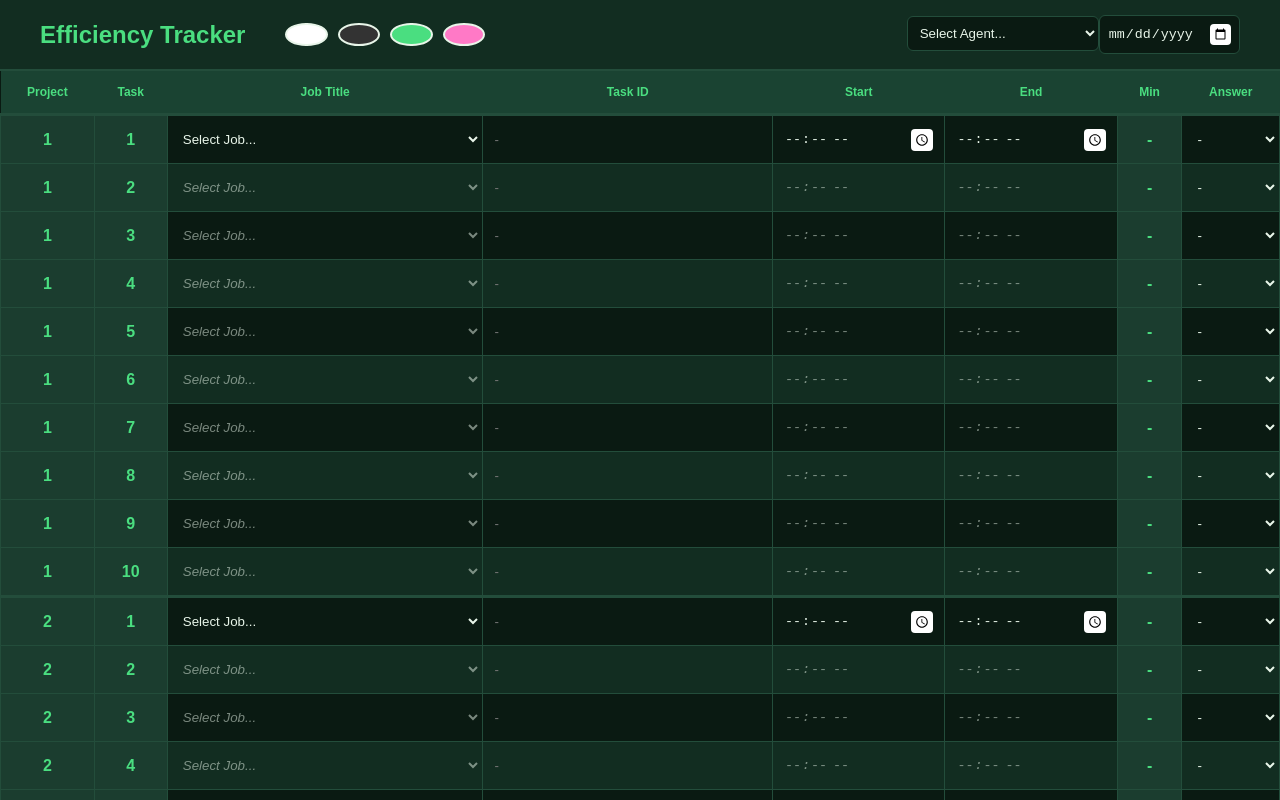
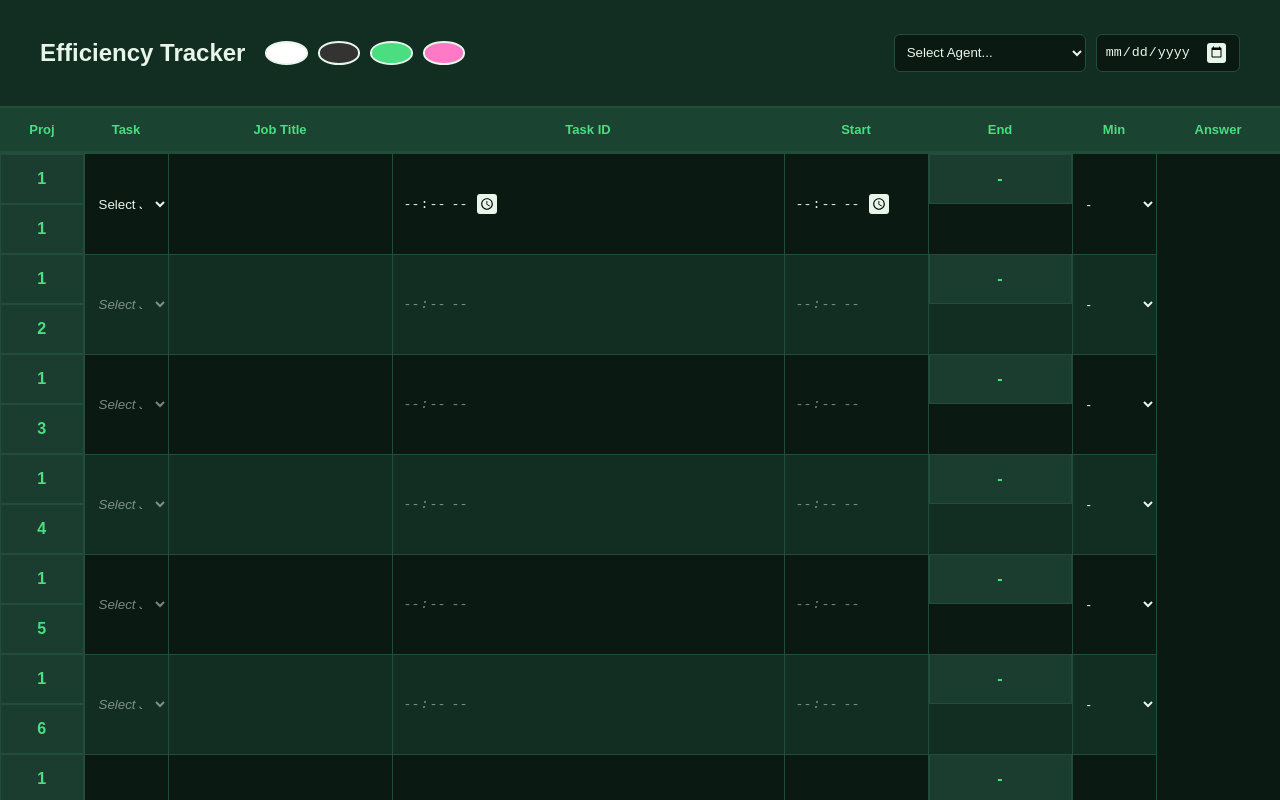
Before and after one commit to beripot/taskTracker, a React (Vite) app in the folder taskTracker/: page / in a window 1280 px wide. Shown: the top 800 px of the page. Built offline with nearby package versions, Linux system fonts and the light colour scheme.

Commit message:
ywa gikapoy nako aning color boshet

```diff
--- a/taskTracker/src/App.css
+++ b/taskTracker/src/App.css
@@ -1,6 +1,4 @@
 /* --- THEME DEFINITIONS --- */
-
-/* Emerald Dark */
 [data-theme='emerald'], :root {
   --deep-bg: #0a1a12;
   --row-bg: #122d21;
@@ -9,11 +7,10 @@
   --accent-green: #4ade80;
   --text-main: #e8f5e9;
   --auto-green: #1b3d2f;
-  --icon-bg: #ffffff;      /* White button background */
-  --icon-filter: invert(0%); /* Black icon inside white button */
+  --btn-bg: #e8f5e9;      /* Light button on dark theme */
+  --btn-icon: invert(0);  /* Black icon */
 }
 
-/* Light Theme */
 [data-theme='light'] {
   --deep-bg: #ffffff;
   --row-bg: #f2f2f2;
@@ -22,11 +19,10 @@
   --accent-green: #000000;
   --text-main: #1a1a1a;
   --auto-green: #e8e8e8;
-  --icon-bg: #000000;      /* Black button background */
-  --icon-filter: invert(100%); /* White icon inside black button */
+  --btn-bg: #1a1a1a;      /* Dark button on light theme */
+  --btn-icon: invert(1);  /* White icon */
 }
 
-/* Dark Mode */
 [data-theme='dark'] {
   --deep-bg: #000000;
   --row-bg: #1a1a1a;
@@ -35,11 +31,10 @@
   --accent-green: #9e9e9e;
   --text-main: #ffffff;
   --auto-green: #222222;
-  --icon-bg: #ffffff;      /* White button background */
-  --icon-filter: invert(0%);
+  --btn-bg: #ffffff;
+  --btn-icon: invert(0);
 }
 
-/* Cyber Theme */
 [data-theme='cyber'] {
   --deep-bg: #1a0b2e;
   --row-bg: #2d134d;
@@ -48,8 +43,8 @@
   --accent-green: #ff79c6;
   --text-main: #f8f8f2;
   --auto-green: #240e42;
-  --icon-bg: #ffffff;      /* White button background */
-  --icon-filter: invert(0%);
+  --btn-bg: #f8f8f2;
+  --btn-icon: invert(0);
 }
 
 /* 1. Global Reset */
@@ -58,48 +53,40 @@ body, html {
   background-color: var(--deep-bg);
   color: var(--text-main);
   font-family: sans-serif;
+  overflow-x: hidden;
 }
 
 .container {
   min-height: 100vh;
-  width: 100vw;
   display: flex;
   flex-direction: column;
-  background-color: var(--deep-bg);
-  transition: background-color 0.3s ease;
 }
 
 /* 2. Header Section */
 .header-section {
-  width: 100%;
   padding: 15px 40px;
   background-color: var(--row-bg);
   border-bottom: 2px solid var(--border-green);
   display: flex;
   justify-content: space-between;
   align-items: center;
-  box-sizing: border-box;
 }
 
-h2 { color: var(--accent-green); margin: 0; font-weight: 700; }
-
-.theme-controls { display: flex; gap: 10px; margin-left: 20px; }
-
+.theme-controls { display: flex; gap: 10px; }
 .theme-btn {
-  width: 20px; height: 20px;
+  width: 22px; height: 22px;
   border-radius: 50%;
   border: 2px solid var(--text-main);
   cursor: pointer;
-  transition: transform 0.2s;
 }
 
-.theme-btn:hover { transform: scale(1.2); }
 .btn-light { background: #ffffff; }
 .btn-dark { background: #333333; }
 .btn-emerald { background: #4ade80; }
 .btn-cyber { background: #ff79c6; }
 
-/* 3. Input Styling */
+/* 3. Global Inputs Styling */
+.global-inputs { display: flex; gap: 10px; }
 .global-inputs select, .global-inputs input {
   background-color: var(--deep-bg);
   border: 1px solid var(--border-green);
@@ -108,27 +95,15 @@ h2 { color: var(--accent-green); margin: 0; font-weight: 700; }
   border-radius: 6px;
 }
 
-/* 4. The Specific Button Fix for Date and Time */
-input[type="date"]::-webkit-calendar-picker-indicator,
-input[type="time"]::-webkit-calendar-picker-indicator {
-  background-color: var(--icon-bg) !important;
-  filter: var(--icon-filter) !important;
-  cursor: pointer;
-  border-radius: 4px;
-  padding: 4px;
-  opacity: 1;
-}
-
-/* 5. Table Styles */
-.table-container { flex-grow: 1; overflow: auto; }
-
-table { width: 100%; border-collapse: collapse; }
+/* 4. Table Layout Fixes */
+.table-container { flex-grow: 1; overflow-y: auto; }
+table { width: 100%; border-collapse: collapse; table-layout: fixed; }
 
 thead th {
   background-color: var(--header-bg);
   color: var(--accent-green);
   padding: 12px;
-  font-size: 12px;
+  font-size: 13px;
   position: sticky;
   top: 0;
   z-index: 10;
@@ -136,46 +111,51 @@ thead th {
 }
 
 tr:nth-child(even) { background-color: var(--row-bg); }
-tr:hover { background-color: rgba(128, 128, 128, 0.05); }
+td {
+  height: 48px;
+  border: 1px solid var(--border-green);
+  padding: 0; /* Important for alignment */
+}
 
-td { height: 45px; border: 1px solid var(--border-green); position: relative; }
-
+/* Center all content inside cells */
 td input, td select {
-  width: 100%; height: 100%;
+  width: 100%;
+  height: 100%;
   background: transparent;
   color: var(--text-main) !important;
   border: none;
   padding: 0 10px;
+  display: flex;
+  align-items: center;
   box-sizing: border-box;
 }
 
-/* Dropdown styling */
-select, option {
-  background-color: var(--row-bg);
-  color: var(--text-main) !important;
+/* 5. The STUBBORN Button Fix */
+input[type="date"]::-webkit-calendar-picker-indicator,
+input[type="time"]::-webkit-calendar-picker-indicator {
+  background-color: var(--btn-bg) !important;
+  filter: var(--btn-icon) !important;
+  border-radius: 3px;
+  padding: 3px;
+  cursor: pointer;
+  margin-right: 5px;
 }
 
-/* Disabled row logic */
+/* Inherited/Disabled styling */
+.inherited-field { opacity: 0.5; font-style: italic; }
 td select:disabled, td input:disabled {
-  background-color: transparent !important;
-  color: var(--text-main) !important;
-  opacity: 0.5;
   cursor: not-allowed;
   -webkit-text-fill-color: var(--text-main);
 }
 
-/* Specialized Fields */
 .auto-field {
   background-color: var(--auto-green) !important;
   color: var(--accent-green);
   font-weight: bold;
   text-align: center;
-}
-
-.inherited-field {
-  color: var(--text-main);
-  opacity: 0.5;
-  font-style: italic;
+  display: flex;
+  justify-content: center;
+  align-items: center;
 }
 
 .row-divider { border-top: 3px solid var(--border-green) !important; }
@@ -192,7 +172,7 @@ td select:disabled, td input:disabled {
 
 .submit-btn {
   background-color: var(--accent-green);
-  color: var(--deep-bg);
+  color: #000;
   padding: 10px 25px;
   border: none;
   border-radius: 6px;
--- a/taskTracker/src/App.jsx
+++ b/taskTracker/src/App.jsx
@@ -7,37 +7,19 @@ const ANSWERS = [{ label: "Yes", value: "Yes" }, { label: "No", value: "No" }];
 
 function App() {
   const [theme, setTheme] = useState(() => localStorage.getItem('app-theme') || 'emerald');
-
   const [globalData, setGlobalData] = useState(() => {
     const saved = localStorage.getItem('global-data');
     return saved ? JSON.parse(saved) : { agentName: '', date: '' };
   });
-
   const [tasks, setTasks] = useState(() => {
     const saved = localStorage.getItem('tasks-data');
-    return saved ? JSON.parse(saved) : Array(100).fill({
-      jobTitle: '', startTime: '', endTime: '',
-      taskID: '', answer: '', timeSpent: ''
-    });
+    return saved ? JSON.parse(saved) : Array(100).fill({ jobTitle: '', startTime: '', endTime: '', taskID: '', answer: '', timeSpent: '' });
   });
-
   const [isSubmitting, setIsSubmitting] = useState(false);
 
-  useEffect(() => {
-    localStorage.setItem('tasks-data', JSON.stringify(tasks));
-  }, [tasks]);
-
-  useEffect(() => {
-    localStorage.setItem('global-data', JSON.stringify(globalData));
-  }, [globalData]);
-
-  useEffect(() => {
-    localStorage.setItem('app-theme', theme);
-  }, [theme]);
-
-  const handleGlobalChange = (field, value) => {
-    setGlobalData(prev => ({ ...prev, [field]: value }));
-  };
+  useEffect(() => localStorage.setItem('tasks-data', JSON.stringify(tasks)), [tasks]);
+  useEffect(() => localStorage.setItem('global-data', JSON.stringify(globalData)), [globalData]);
+  useEffect(() => localStorage.setItem('app-theme', theme), [theme]);
 
   const handleTaskChange = (index, field, value) => {
     const newTasks = [...tasks];
@@ -50,88 +32,64 @@ function App() {
       updatedTask.endTime = `${String(endH).padStart(2, '0')}:${String(endM % 60).padStart(2, '0')}`;
       updatedTask.timeSpent = 25;
     }
-
     if (field === 'endTime' && updatedTask.startTime && value) {
       const [sH, sM] = updatedTask.startTime.split(':').map(Number);
       const [eH, eM] = value.split(':').map(Number);
       const diff = (eH * 60 + eM) - (sH * 60 + sM);
       updatedTask.timeSpent = diff < 0 ? diff + 1440 : diff;
     }
-
     newTasks[index] = updatedTask;
     setTasks(newTasks);
   };
 
-  const clearAll = () => {
-    if (window.confirm("Clear all data?")) {
-      setTasks(Array(100).fill({ jobTitle: '', startTime: '', endTime: '', taskID: '', answer: '', timeSpent: '' }));
-    }
-  };
-
   const handleSubmit = async () => {
-    if (!globalData.agentName || !globalData.date) {
-      alert("Select Agent and Date first.");
-      return;
-    }
+    if (!globalData.agentName || !globalData.date) return alert("Select Agent and Date.");
     const finalData = tasks.map((t, index) => {
       const master = tasks[Math.floor(index / 10) * 10];
-      return {
-        agentName: globalData.agentName,
-        date: globalData.date,
-        projectNo: Math.floor(index / 10) + 1,
-        taskNo: (index % 10) + 1,
-        jobTitle: master.jobTitle,
-        startTime: master.startTime,
-        endTime: master.endTime,
-        timeSpent: master.timeSpent,
-        taskID: t.taskID,
-        answer: t.answer
-      };
+      return { ...globalData, projectNo: Math.floor(index / 10) + 1, taskNo: (index % 10) + 1, ...master, taskID: t.taskID, answer: t.answer };
     }).filter(t => t.taskID.trim() !== "" || t.answer !== "");
 
-    if (finalData.length === 0) return alert("No data to submit.");
+    if (finalData.length === 0) return alert("No data.");
     setIsSubmitting(true);
     try {
       const URL = "https://script.google.com/macros/s/AKfycbzz-LyLUrN5nm8Ow-bNYpvgnIlNkKvShjslLbcIwSObmjkGWutZYhvLixuO1p0aiUTh5A/exec";
       await fetch(URL, { method: "POST", mode: "no-cors", body: JSON.stringify(finalData) });
-      alert(`Success! ${finalData.length} uploaded.`);
-      if (window.confirm("Clear board for next batch?")) {
-        setTasks(Array(100).fill({ jobTitle: '', startTime: '', endTime: '', taskID: '', answer: '', timeSpent: '' }));
-      }
-    } catch (e) {
-      alert("Submission failed.");
-    } finally {
-      setIsSubmitting(false);
-    }
+      alert("Success!");
+    } catch (e) { alert("Failed."); } finally { setIsSubmitting(false); }
   };
 
   return (
     <div className="container" data-theme={theme}>
-      <div className="header-section">
+      <header className="header-section">
         <div style={{ display: 'flex', alignItems: 'center', gap: '20px' }}>
           <h2>Efficiency Tracker</h2>
           <div className="theme-controls">
-            <button className="theme-btn btn-light" onClick={() => setTheme('light')}></button>
-            <button className="theme-btn btn-dark" onClick={() => setTheme('dark')}></button>
-            <button className="theme-btn btn-emerald" onClick={() => setTheme('emerald')}></button>
-            <button className="theme-btn btn-cyber" onClick={() => setTheme('cyber')}></button>
+            {['light', 'dark', 'emerald', 'cyber'].map(t => (
+              <button key={t} className={`theme-btn btn-${t}`} onClick={() => setTheme(t)} />
+            ))}
           </div>
         </div>
         <div className="global-inputs">
-          <select value={globalData.agentName} onChange={(e) => handleGlobalChange('agentName', e.target.value)}>
+          <select value={globalData.agentName} onChange={(e) => setGlobalData({...globalData, agentName: e.target.value})}>
             <option value="">Select Agent...</option>
             {AGENTS.map(a => <option key={a} value={a}>{a}</option>)}
           </select>
-          <input type="date" value={globalData.date} onChange={(e) => handleGlobalChange('date', e.target.value)} />
+          <input type="date" value={globalData.date} onChange={(e) => setGlobalData({...globalData, date: e.target.value})} />
         </div>
-      </div>
+      </header>
 
-      <div className="table-container">
+      <main className="table-container">
         <table>
           <thead>
             <tr>
-              <th>Project</th><th>Task</th><th>Job Title</th><th>Task ID</th>
-              <th>Start</th><th>End</th><th>Min</th><th>Answer</th>
+              <th style={{width: '60px'}}>Proj</th>
+              <th style={{width: '60px'}}>Task</th>
+              <th style={{width: '200px'}}>Job Title</th>
+              <th>Task ID</th>
+              <th style={{width: '120px'}}>Start</th>
+              <th style={{width: '120px'}}>End</th>
+              <th style={{width: '60px'}}>Min</th>
+              <th style={{width: '100px'}}>Answer</th>
             </tr>
           </thead>
           <tbody>
@@ -150,7 +108,7 @@ function App() {
                       {JOBS.map(j => <option key={j} value={j}>{j}</option>)}
                     </select>
                   </td>
-                  <td><input type="text" value={task.taskID} onChange={(e) => handleTaskChange(index, 'taskID', e.target.value)} placeholder="-" /></td>
+                  <td><input type="text" value={task.taskID} onChange={(e) => handleTaskChange(index, 'taskID', e.target.value)} /></td>
                   <td><input type="time" value={isFirst ? task.startTime : master.startTime} disabled={!isFirst}
                     onChange={(e) => handleTaskChange(index, 'startTime', e.target.value)} className={!isFirst ? "inherited-field" : ""} /></td>
                   <td><input type="time" value={isFirst ? task.endTime : master.endTime} disabled={!isFirst}
@@ -167,13 +125,12 @@ function App() {
             })}
           </tbody>
         </table>
-      </div>
-      <div className="footer-area">
-        <button className="clear-btn" onClick={clearAll} disabled={isSubmitting}>Clear Board</button>
-        <button className="submit-btn" onClick={handleSubmit} disabled={isSubmitting}>
-          {isSubmitting ? "Uploading..." : "Submit All"}
-        </button>
-      </div>
+      </main>
+
+      <footer className="footer-area">
+        <button className="clear-btn" onClick={() => setTasks(Array(100).fill({jobTitle:'',startTime:'',endTime:'',taskID:'',answer:'',timeSpent:''}))}>Clear Board</button>
+        <button className="submit-btn" onClick={handleSubmit} disabled={isSubmitting}>{isSubmitting ? "Uploading..." : "Submit All"}</button>
+      </footer>
     </div>
   );
 }
```
